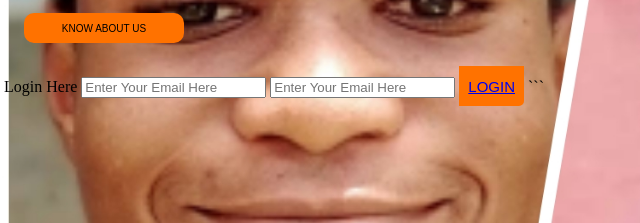
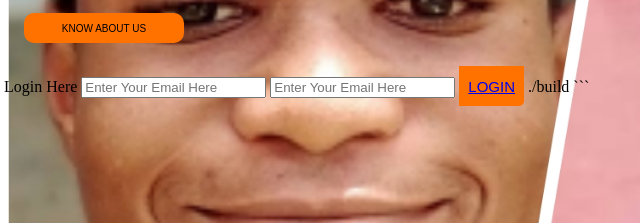
Before and after one commit to OWORITAKPO/First-web, a plain HTML site: page index.html in a window 1280 px wide. Shown: the part 349-572 px from the top of the page, 4-644 px from the left. Drawn offline with Linux system fonts and the light colour scheme.

Commit message:
Update index.html

````diff
--- a/index.html
+++ b/index.html
@@ -55,4 +55,6 @@
 
 </body>
 </html>
+
+  ./build
 ```
````
